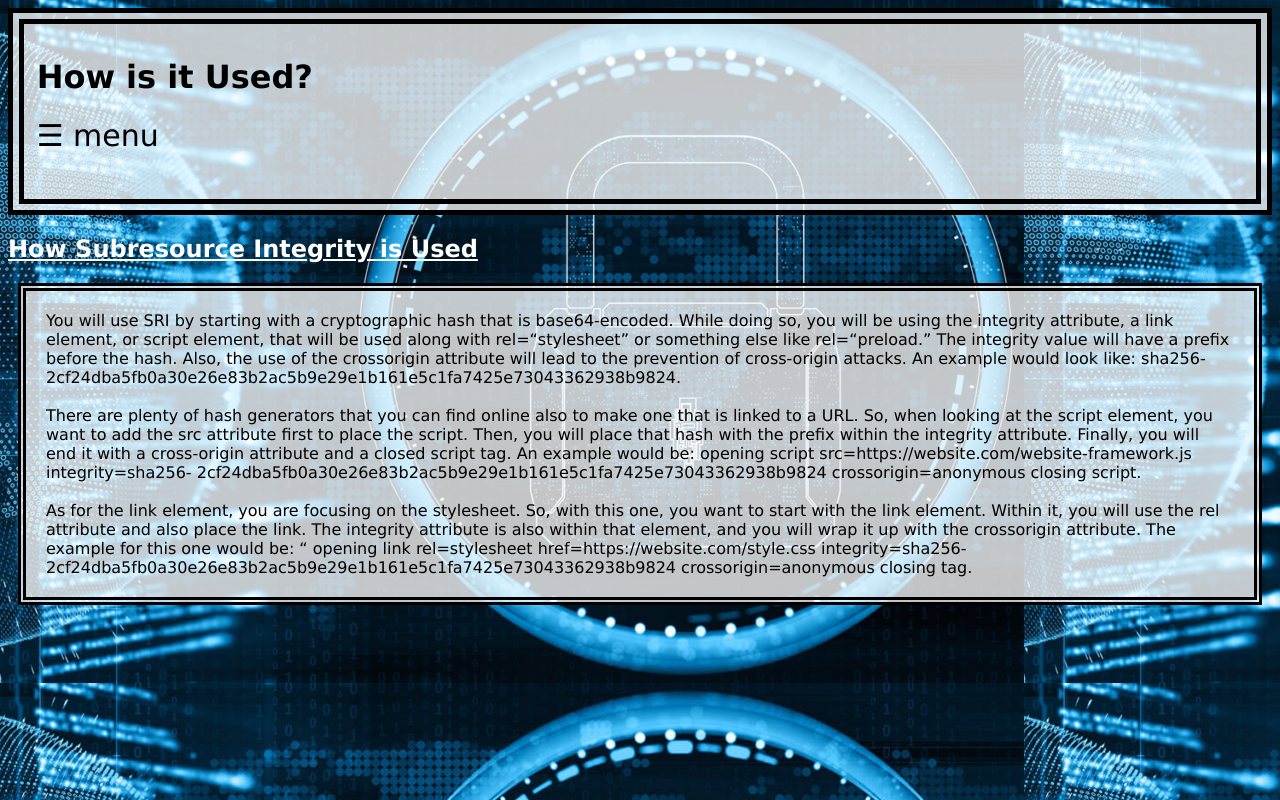
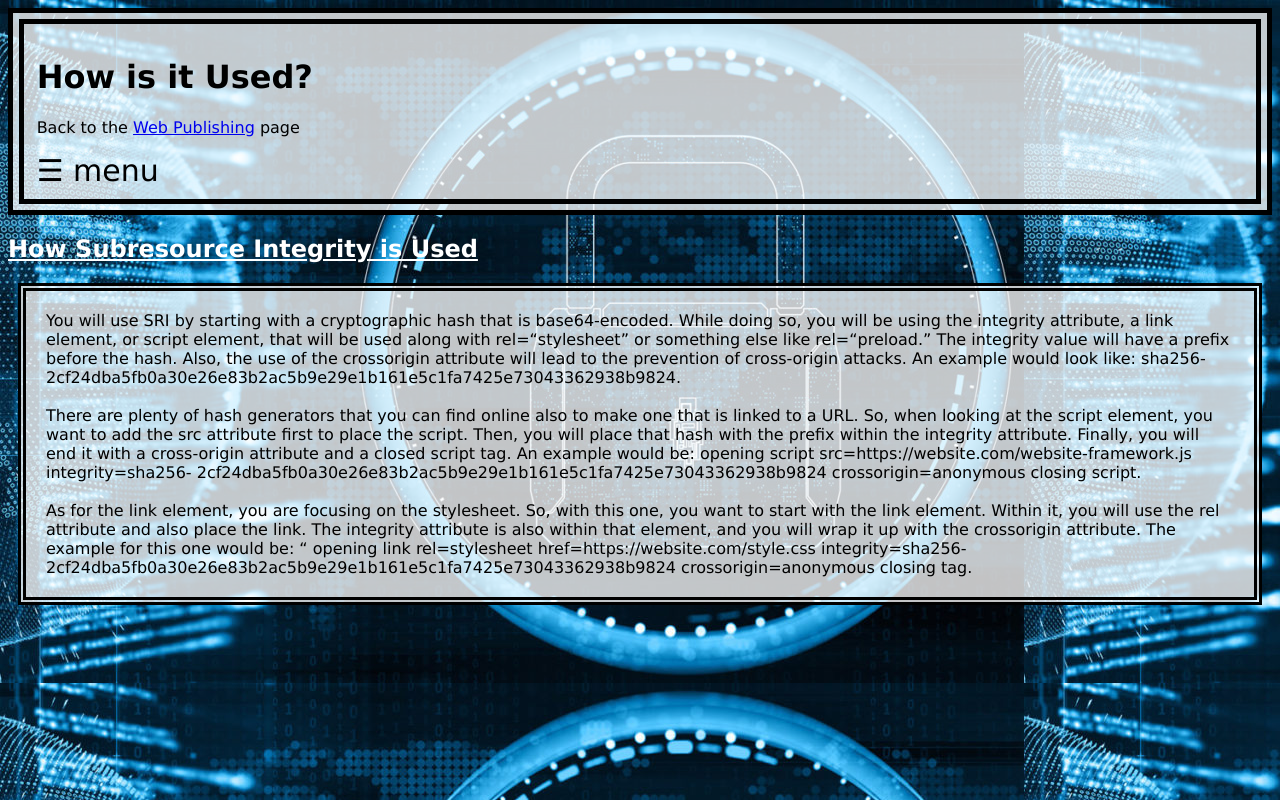
Before and after one commit to Meka-M/CSIT121, a plain HTML site: page lab10/how.html in a window 1280 px wide. Drawn offline with Linux system fonts and the light colour scheme.

Commit message:
Add files via upload

```diff
--- a/lab10/how.html
+++ b/lab10/how.html
@@ -9,6 +9,7 @@
 <body>
     <header>
         <h1>How is it Used?</h1>
+        <p>Back to the <a href="https://meka-m.github.io/CSIT121/finalproject/lab10.html">Web Publishing</a> page</p>
         <span style="font-size:30px;cursor:pointer" onclick="openNav()">&#9776; menu</span>
         <div id="myNav" class="overlay">
           <a href="javascript:void(0)" class="closebtn" onclick="closeNav()">&times;</a>
```
Also changed, not shown: lab10/main.html (+1 -0 lines), lab10/source.html (+1 -0 lines), lab10/what.html (+1 -0 lines), lab10/why.html (+1 -0 lines).
